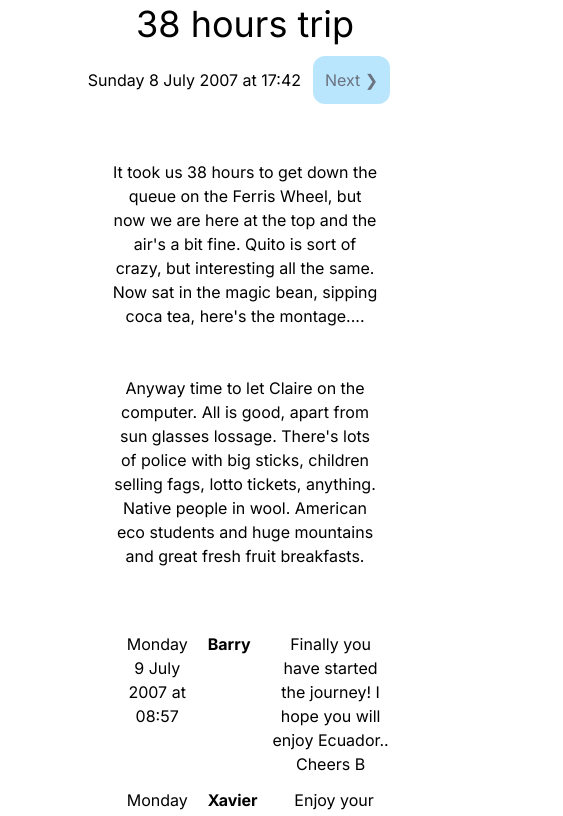
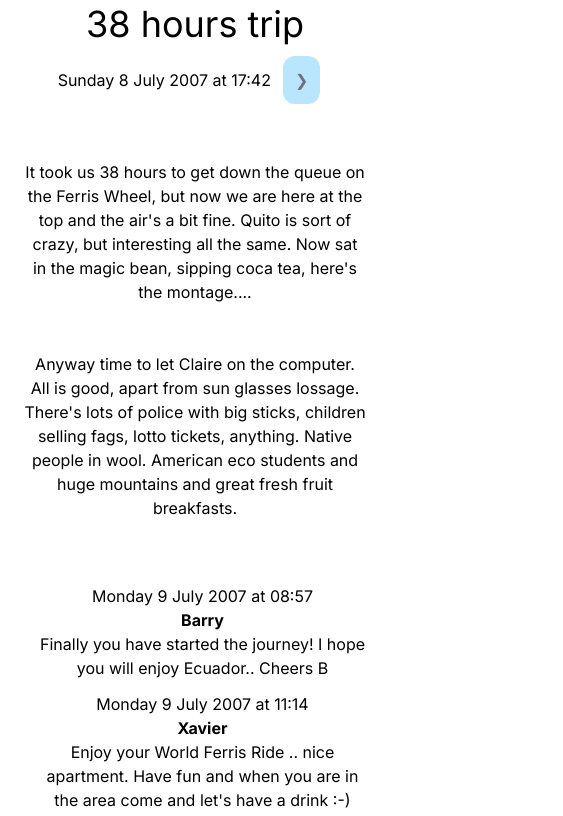
Before and after one commit to cleanbill/gone, a Next.js app: page /blog/22 in a window 390 px wide. Shown: the top 816 px of the page, 563 px wide, since content can reach past the window. Built offline with nearby package versions, Linux system fonts and the light colour scheme.

Commit message:
A bit more responsive

```diff
--- a/src/app/blog/[id]/page.tsx
+++ b/src/app/blog/[id]/page.tsx
@@ -1,5 +1,5 @@
 import allPosts from '@/data/allclean.json';
-import Posts from "@/components/blog";
+import Posts from "@/components/posts";
 
 export default function Home({ params }: { params: { id: string } }) {
 
--- a/src/components/blog.tsx
+++ b/src/components/posts.tsx
@@ -69,8 +69,8 @@ const Posts = (props: Props) => {
     }
 
     return (
-        ready && <div className="grid grid-cols-[0.5fr,12fr]">
-            <div className="text-4xl pl-1 pt-10">
+        ready && <div className="lg:grid lg:grid-cols-[0.5fr,12fr]">
+            <div className="hidden lg:block text-4xl pl-1 pt-10">
 
                 <div className="text-xs">
                     <StopPicker picked={selectItem}></StopPicker>
@@ -84,7 +84,7 @@ const Posts = (props: Props) => {
             <article id='blogs'>
                 {<><h2 className="text-4xl bold text-center pt-1">{item.title}</h2>
 
-                    <h3 className="text-center pb-5 ">
+                    <h3 className="hidden lg:block text-center pb-5 ">
 
                         {index > FIRST_BLOG && <button title={"" + (index - 1)} className=" text-gray-500 bg-sky-200 hover:bg-blue-200 focus:outline-none focus:ring
                  focus:ring-yellow-300 rounded-xl m-3 p-3" onClick={() => selectItem(previous)} >
@@ -96,9 +96,21 @@ const Posts = (props: Props) => {
                             Next ❯
                         </button>}
                     </h3>
+                    <h3 className="lg:hidden text-center pb-5 ">
+
+                        {index > FIRST_BLOG && <button title={"" + (index - 1)} className=" text-gray-500 bg-sky-200 hover:bg-blue-200 focus:outline-none focus:ring
+focus:ring-yellow-300 rounded-xl m-3 p-3" onClick={() => selectItem(previous)} >
+                            ❮
+                        </button>}
+                        {display(item.date)}
+                        {index < LAST_BLOG && <button title={"" + next} className=" text-gray-500 bg-sky-200 hover:bg-blue-200 focus:outline-none focus:ring
+focus:ring-yellow-300 rounded-xl m-3 p-3" onClick={() => selectItem(next)}>
+                            ❯
+                        </button>}
+                    </h3>
                 </>}
 
-                <div className={item.description.length > 0 ? "ml-40 mr-40 grid grid-cols-[5fr,7fr]" : "mid"} >
+                <div className={item.description.length > 0 ? "lg:ml-40 lg:mr-40 lg:grid lg:grid-cols-[5fr,7fr]" : "lg:mid"} >
 
                     {item.description.length > 0 &&
                         <div id={'desc-' + index}>
@@ -108,7 +120,7 @@ const Posts = (props: Props) => {
                             {item.comments.length > 0 &&
                                 <div className="m-10 w-10/12">
                                     {item.comments.map((comment: any, commentIndex: number) => (
-                                        <div key={'bc-' + index + commentIndex} className="grid grid-cols-[4.5fr,1fr,10fr] gap-5 mt-3 ">
+                                        <div key={'bc-' + index + commentIndex} className="lg:grid lg:grid-cols-[4.5fr,1fr,10fr] lg:gap-5 mt-3 ">
                                             <div className="">{display(comment.date)}</div>
                                             <div className="font-bold">{comment.author}</div>
                                             <div className="">
```
